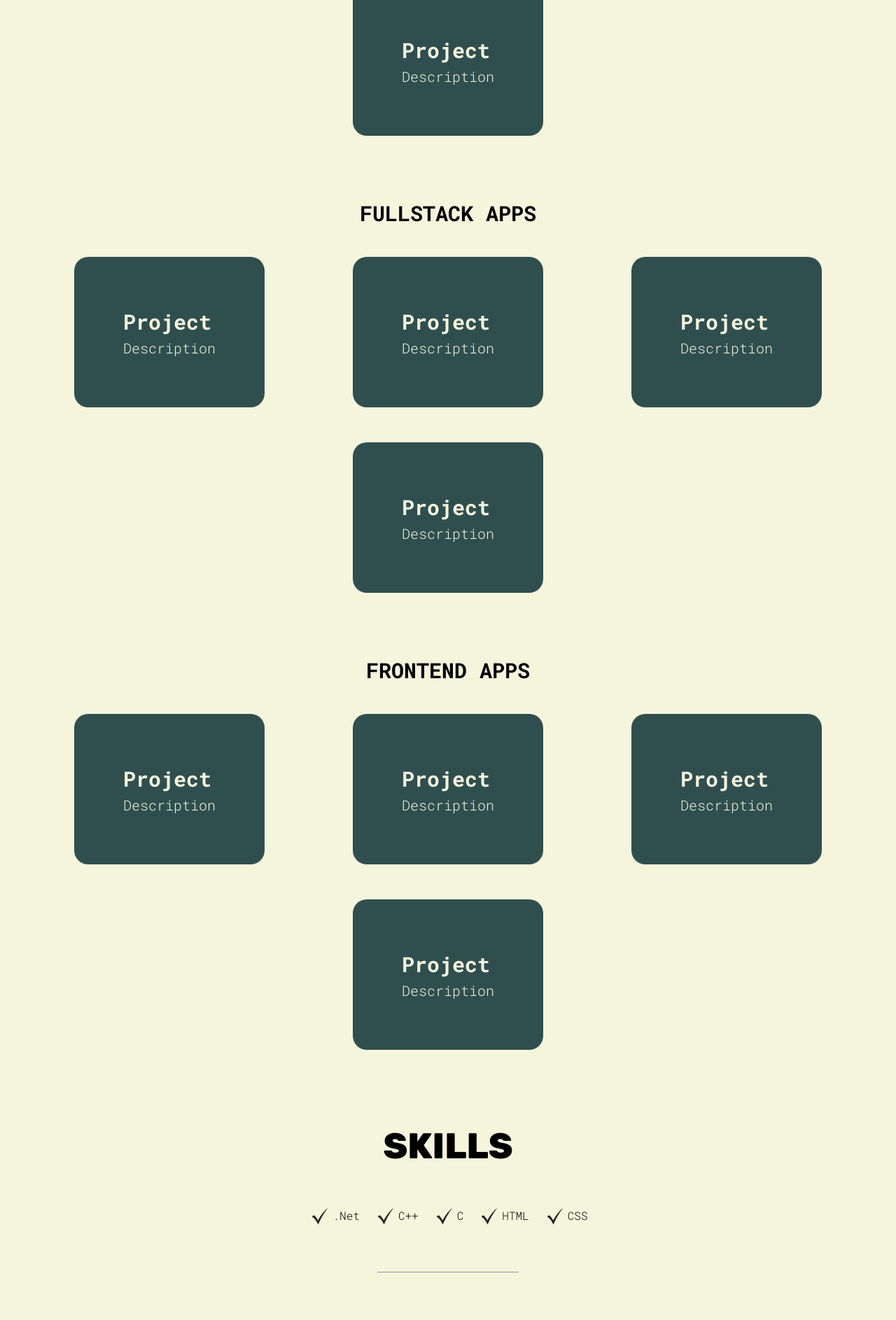
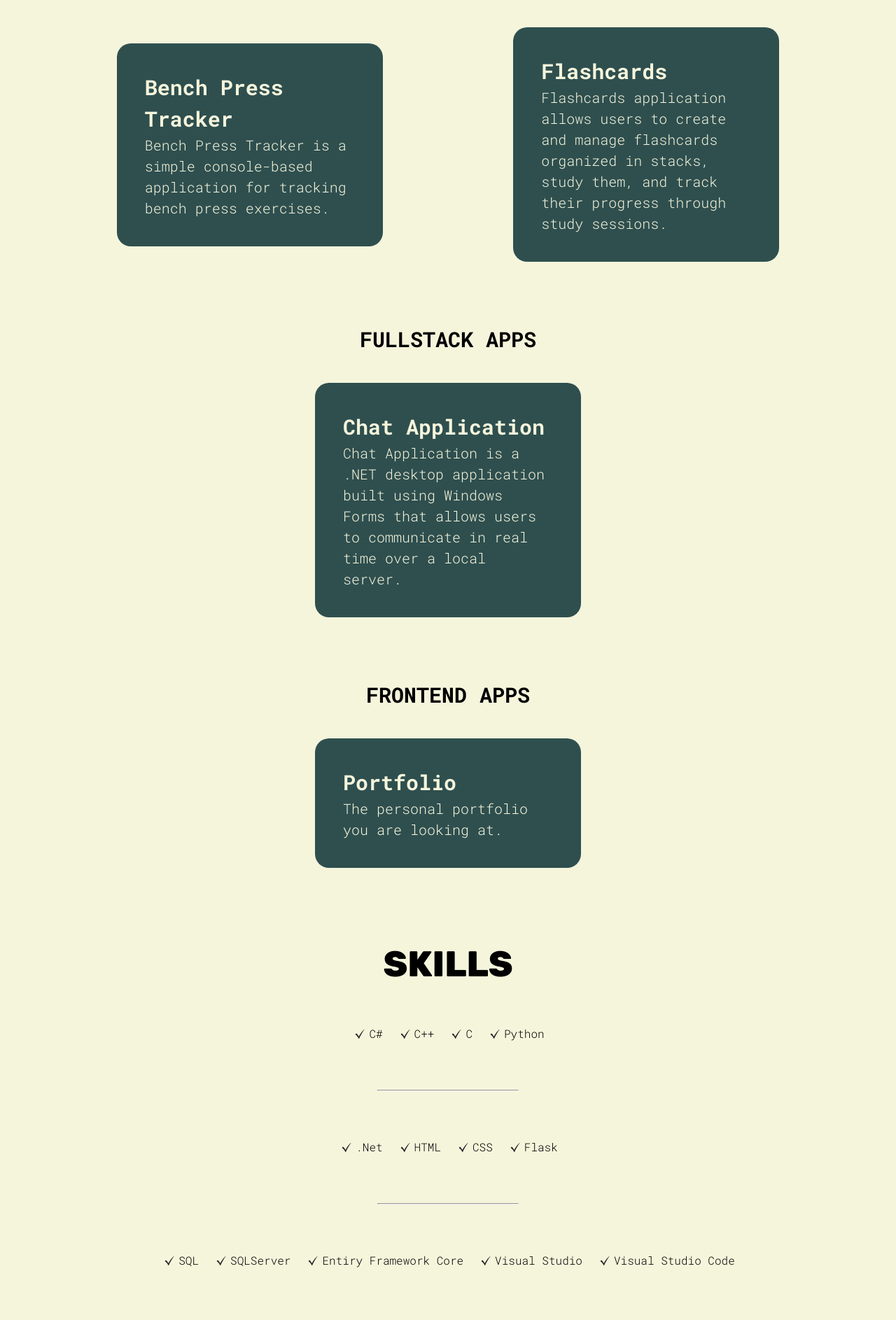
Before and after one commit to mateuszsiwy/msiwy-portfolio, a React (Vite) app: page / in a window 1280 px wide. Shown: the part 1327-3213 px from the top of the page at 70% size. Built offline with nearby package versions, Linux system fonts and the light colour scheme.

Commit message:
Updated the Projects and Skills section

```diff
--- a/src/sections/Projects/Projects.jsx
+++ b/src/sections/Projects/Projects.jsx
@@ -7,26 +7,21 @@ function Projects() {
         <h1 className={styles.header}>Projects</h1>
         <h2>Console Apps</h2>
         <div className={styles.projects}>
-            <ProjectCard src={black} link='' h3='Project' p='Description'/>
-            <ProjectCard src={black} link='' h3='Project' p='Description'/>
-            <ProjectCard src={black} link='' h3='Project' p='Description'/>
-            <ProjectCard src={black} link='' h3='Project' p='Description'/>
+            <ProjectCard src={black} link='https://github.com/mateuszsiwy/CodingTracker' h3='Coding Tracker' p='Console application that allows users to track their daily coding time'/>
+            <ProjectCard src={black} link='https://github.com/mateuszsiwy/ShiftsLoggerApi/tree/master' h3='Shifts Logger' p='Shifts Logger is a console-based application for recording and managing worker shifts'/>
+            <ProjectCard src={black} link='https://github.com/mateuszsiwy/Bench-Press-Tracker' h3='Bench Press Tracker' p='Bench Press Tracker is a simple console-based application for tracking bench press exercises.'/>
+            <ProjectCard src={black} link='https://github.com/mateuszsiwy/Flashcards' h3='Flashcards' p='Flashcards application allows users to create and manage flashcards organized in stacks, study them, and track their progress through study sessions.'/>
         </div>
         <br/><br/>
         <h2>Fullstack Apps</h2>
         <div className={styles.projects}>
-            <ProjectCard src={black} link='' h3='Project' p='Description'/>
-            <ProjectCard src={black} link='' h3='Project' p='Description'/>
-            <ProjectCard src={black} link='' h3='Project' p='Description'/>
-            <ProjectCard src={black} link='' h3='Project' p='Description'/>
+            <ProjectCard src={black} link='https://github.com/mateuszsiwy/Chat-Application' h3='Chat Application' p='Chat Application is a .NET desktop application built using Windows Forms that allows users to communicate in real time over a local server.'/>
+
         </div>
         <br/><br/>
         <h2>Frontend Apps</h2>
         <div className={styles.projects}>
-            <ProjectCard src={black} link='' h3='Project' p='Description'/>
-            <ProjectCard src={black} link='' h3='Project' p='Description'/>
-            <ProjectCard src={black} link='' h3='Project' p='Description'/>
-            <ProjectCard src={black} link='' h3='Project' p='Description'/>
+            <ProjectCard src={black} link='https://github.com/mateuszsiwy/msiwy-portfolio' h3='Portfolio' p='The personal portfolio you are looking at.'/>
         </div>
     </section>
   )
--- a/src/sections/Projects/ProjectsStyles.module.css
+++ b/src/sections/Projects/ProjectsStyles.module.css
@@ -25,13 +25,18 @@
 }
 
 .container a{
-    width: fit-content;
+    width: 300px;
     text-decoration: none;
     transition: transform 0.3s ease-in-out;
     background-color: var(--button-color);
     border-radius: 20px;
-    padding: 70px;
+    padding: 40px;
 }
+.container p {
+    word-wrap: break-word;
+    white-space: normal;
+}
+
 
 .container a img{
     max-width: 250px;
--- a/src/sections/Skills/Skills.jsx
+++ b/src/sections/Skills/Skills.jsx
@@ -13,27 +13,25 @@ function Skills() {
     <section id='skills' className={styles.container}>
         <h1 className='sectionTitle'>Skills</h1>
         <div className={styles.skillList}>
-            <SkillList src={checkMarkIcon} skill='.Net'/>
+            <SkillList src={checkMarkIcon} skill='C#'/>
             <SkillList src={checkMarkIcon} skill='C++'/>
             <SkillList src={checkMarkIcon} skill='C'/>
-            <SkillList src={checkMarkIcon} skill='HTML'/>
-            <SkillList src={checkMarkIcon} skill='CSS'/>
+            <SkillList src={checkMarkIcon} skill='Python'/>
         </div>
         <hr/>
         <div className={styles.skillList}>
             <SkillList src={checkMarkIcon} skill='.Net'/>
-            <SkillList src={checkMarkIcon} skill='C++'/>
-            <SkillList src={checkMarkIcon} skill='C'/>
             <SkillList src={checkMarkIcon} skill='HTML'/>
             <SkillList src={checkMarkIcon} skill='CSS'/>
+            <SkillList src={checkMarkIcon} skill='Flask'/>
         </div>
         <hr/>
         <div className={styles.skillList}>
-            <SkillList src={checkMarkIcon} skill='.Net'/>
-            <SkillList src={checkMarkIcon} skill='C++'/>
-            <SkillList src={checkMarkIcon} skill='C'/>
-            <SkillList src={checkMarkIcon} skill='HTML'/>
-            <SkillList src={checkMarkIcon} skill='CSS'/>
+            <SkillList src={checkMarkIcon} skill='SQL'/>
+            <SkillList src={checkMarkIcon} skill='SQLServer'/>
+            <SkillList src={checkMarkIcon} skill='Entiry Framework Core'/>
+            <SkillList src={checkMarkIcon} skill='Visual Studio'/>
+            <SkillList src={checkMarkIcon} skill='Visual Studio Code'/>
         </div>
     </section>
   )
--- a/src/sections/Skills/SkillsStyles.module.css
+++ b/src/sections/Skills/SkillsStyles.module.css
@@ -19,7 +19,7 @@
 }
 
 .skillList img {
-    width: 25px;
+    width: 15px;
     height: 50px;
     padding: 5px;
     transition: transform 0.3s ease-in-out;
```
